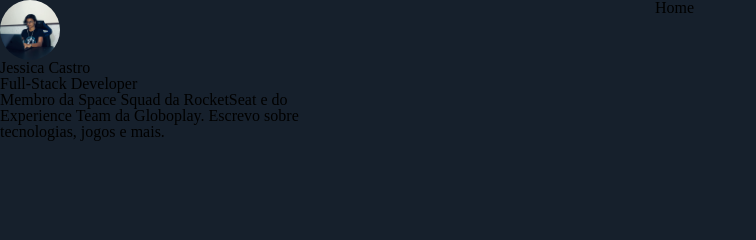
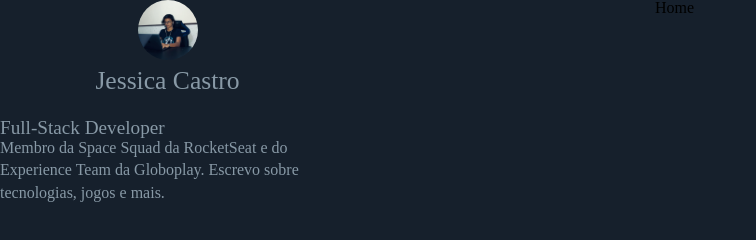
Before and after one commit to jessicacastro/gatsby-blog, a Gatsby site: page / in a window 1280 px wide. Shown: the whole page, without its empty margins (0-756 px from the left). Built offline with nearby package versions, Linux system fonts and the light colour scheme; Gatsby itself is replaced by a stand-in of ours.

Commit message:
[Styles/Feature] Adds Profile component with styles

```diff
--- a/src/components/Profile/index.js
+++ b/src/components/Profile/index.js
@@ -2,19 +2,21 @@ import React from "react"
 
 import { useSiteMetadata } from '../../hooks/use-site-metadata'
 import Avatar from "../Avatar";
+
+import * as Styled from './styled'
 
 
 const Profile = () => {
   const { author, position, description } = useSiteMetadata();
 
   return (
-    <div className="Profile-wrapper">
+    <Styled.ProfileWrapper>
       <Avatar />
-      <h1>{ author }</h1>
-      <h2>{ position }</h2>
+      <Styled.ProfileAuthor>{ author }</Styled.ProfileAuthor>
+      <Styled.ProfilePosition>{ position }</Styled.ProfilePosition>
 
-      <p> {description} </p>
-    </div>
+      <Styled.ProfileDescription> {description} </Styled.ProfileDescription>
+    </Styled.ProfileWrapper>
   )
 }
 
--- /dev/null
+++ b/src/components/Profile/styled.js
@@ -0,0 +1,44 @@
+import styled from 'styled-components'
+import { Link } from 'gatsby';
+
+const ProfileWrapper = styled.section`
+  color: #8899A6;
+  display: flex;
+  flex-direction: column;
+`;
+
+const ProfileLink = styled(Link)`
+  color: #8899A6;
+  text-decoration: none;
+  transition: color 0.5s;
+
+  &:hover {
+    color: #1FA1F2;
+  }
+`;
+
+const ProfileAuthor = styled.h1`
+  font-size: 1.6rem;
+  margin: 0.5rem auto 1.5rem;
+`;
+
+const ProfilePosition = styled.small`
+  display: block;
+  font-size: 1.2rem;
+  font-weight: 300;
+`;
+
+const ProfileDescription = styled.p`
+  font-size: 1rem;
+  font-weight: 300;
+  line-height: 1.4;
+`;
+
+
+export {
+  ProfileWrapper,
+  ProfileLink,
+  ProfileAuthor,
+  ProfilePosition,
+  ProfileDescription
+}
```
